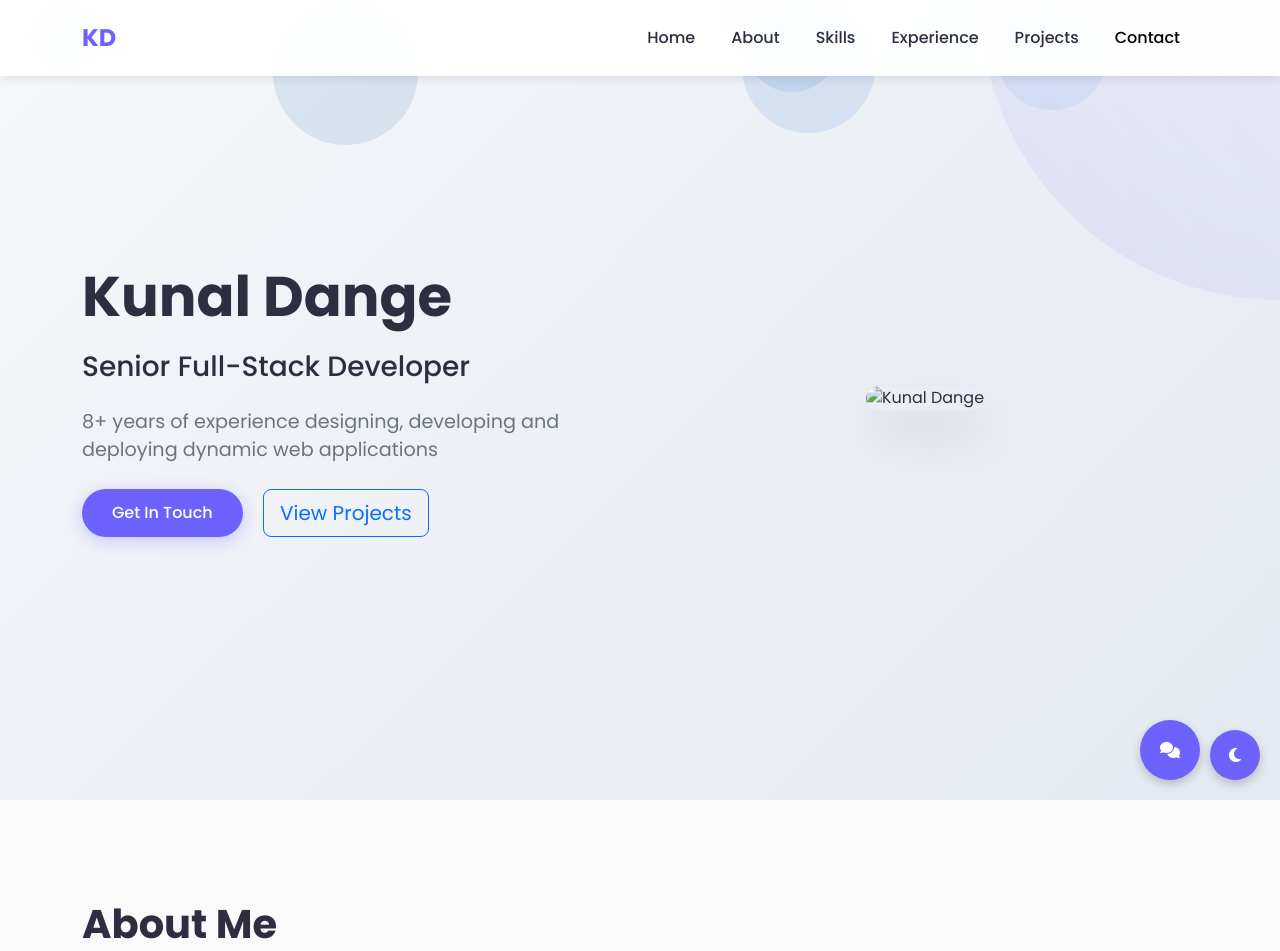
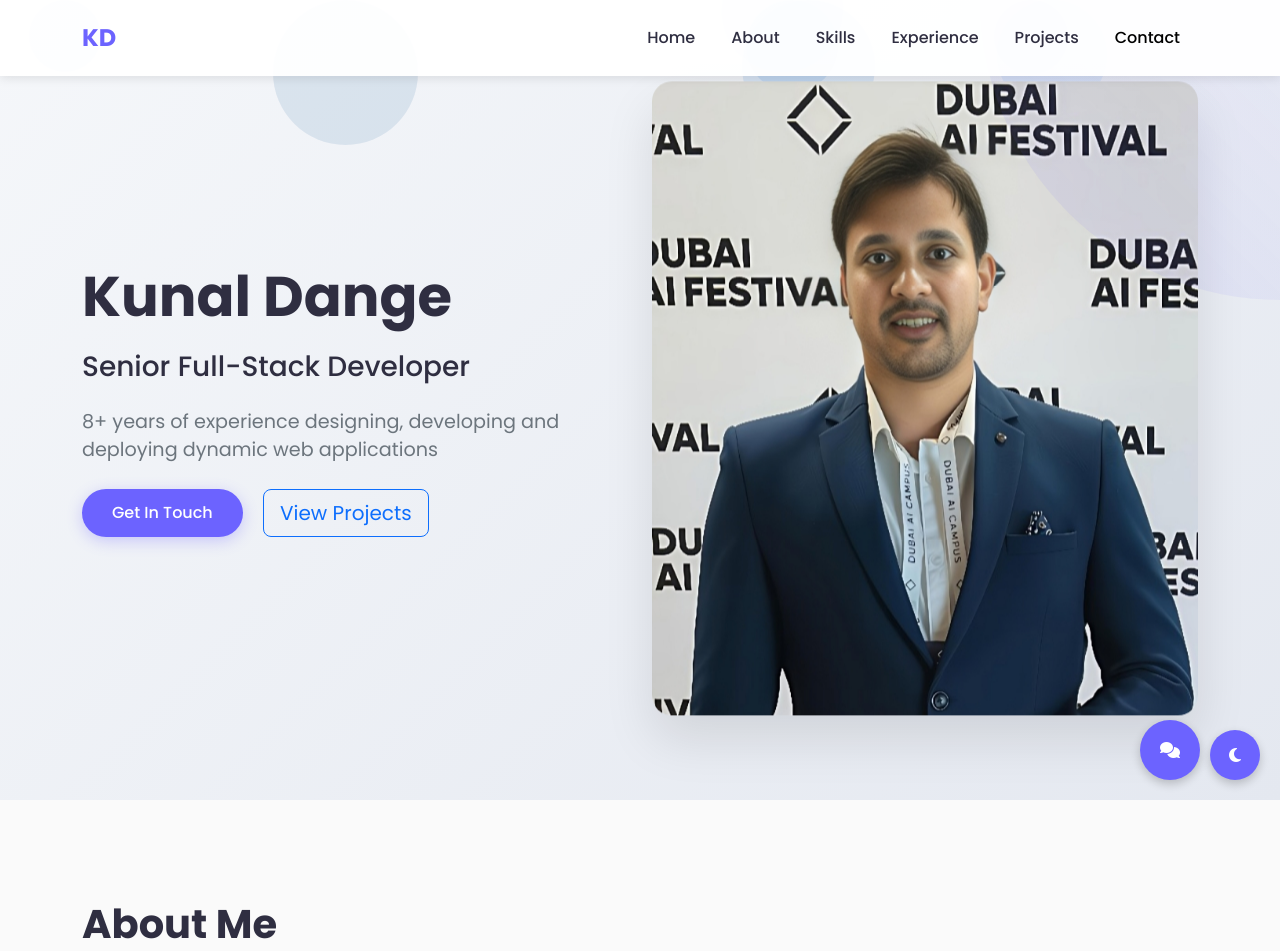
Before and after one commit to kunaldange25/My_Portfolio, a Python web app: template templates/index1.html in a window 1280 px wide. Shown: the top 951 px of the page. Run offline with Jinja, Linux system fonts and the light colour scheme; the template is opened without the code that fills it, so the values that code supplies are empty; some libraries are stand-ins or nearby versions.

Commit message:
Update index1.html

```diff
--- a/templates/index1.html
+++ b/templates/index1.html
@@ -897,7 +897,7 @@
                 </div>
                 <div class="col-lg-6 fade-in delay-1">
                     <div class="hero-image text-center">
-                        <img src="https://via.placeholder.com/400x400/004f90/ffffff?text=KD" alt="Kunal Dange" class="profile-img">
+                        <img src="/static/img/Kunal_Dange_2.png" alt="Kunal Dange" class="profile-img">
                     </div>
                 </div>
             </div>
```
